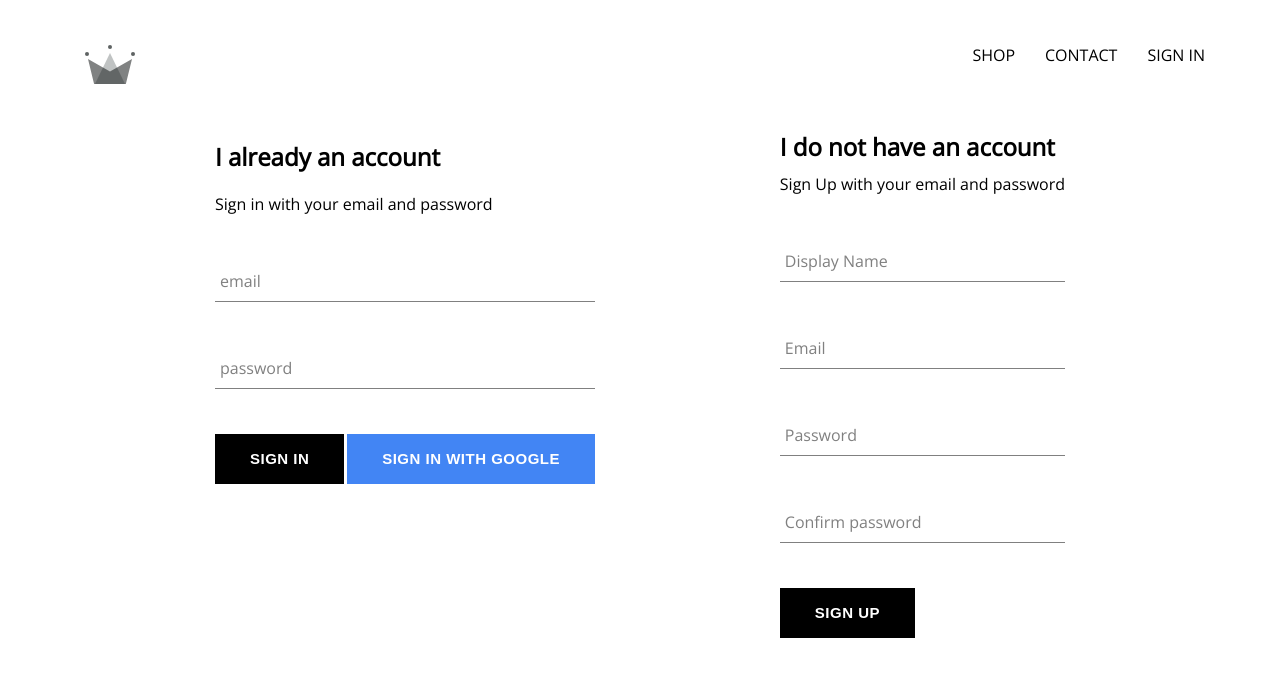
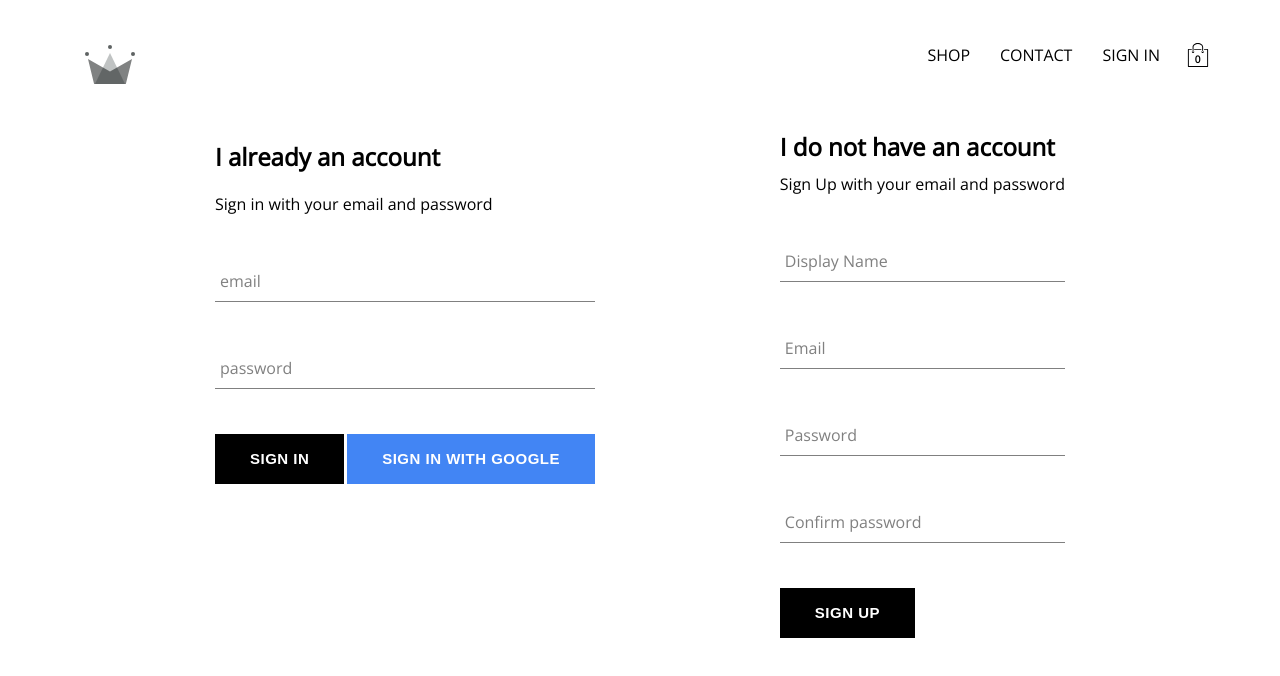
Before and after one commit to Morgan-Leblanc/Ecommerce_react_redux_graphql_appolo_firebase, a React (Create React App) app: page /signin in a window 1280 px wide. Shown: the top 676 px of the page. Built offline with nearby package versions, Linux system fonts and the light colour scheme; no server answers.

Commit message:
add carticon and cart dropdown components and cartreducer

```diff
--- a/src/App.js
+++ b/src/App.js
@@ -1,6 +1,6 @@
 import React, { useState, useEffect } from "react";
 import { useDispatch } from "react-redux";
-import { Switch, Route, BrowserRouter } from "react-router-dom";
+import { Switch, Route, BrowserRouter, Redirect } from "react-router-dom";
 import "./App.css";
 import Homepage from "./screens/homepage/homepage.component";
 import ShopPage from "./screens/shop/shop.component";
@@ -40,8 +40,14 @@
         <Header />
         <Switch>
           <Route exact path="/" component={Homepage} />
-          <Route exact path="/shop" component={ShopPage} />
-          <Route exact path="/signin" component={SignUpAndSignIn} />
+          <Route path="/shop" component={ShopPage} />
+          <Route
+            exact
+            path="/signin"
+            render={() =>
+              currentUser ? <Redirect to="/" /> : <SignUpAndSignIn />
+            }
+          />
         </Switch>
       </BrowserRouter>
     </div>
--- /dev/null
+++ b/src/components/cart-dropdown/cart-dropdown.component.js
@@ -0,0 +1,12 @@
+import React from 'react'
+import CustomButton from "../custom-button/custom-button.component"
+import "./cart-dropdown.styles.scss"
+
+export default function CartDropDown() {
+    return (
+        <div className="cart-dropdown">
+            <div className="cart-items"/>
+                <CustomButton>CHECKOUT</CustomButton>
+        </div>
+    )
+}
--- /dev/null
+++ b/src/components/cart-dropdown/cart-dropdown.styles.scss
@@ -0,0 +1,24 @@
+.cart-dropdown {
+    position: absolute;
+    width: 240px;
+    height: 340px;
+    display: flex;
+    flex-direction: column;
+    padding: 20px;
+    border: 1px solid black;
+    background-color: white;
+    top: 90px;
+    right: 40px;
+    z-index: 5;
+
+    .cart-items {
+      height: 240px;
+      display: flex;
+      flex-direction: column;
+      overflow: scroll;
+    }
+
+    button {
+      margin-top: auto;
+    }
+  }
--- /dev/null
+++ b/src/components/cart-icon/cart-icon.component.js
@@ -0,0 +1,17 @@
+import React from 'react'
+import { useSelector, useDispatch} from "react-redux"
+ import BagLogo from "../../assets/bagshop.svg"
+ import './cart-icon.styles.scss'
+
+export default function CartIcon() {
+    const hidden = useSelector((state) => state.cart.hidden);
+    const dispatch = useDispatch()
+    console.log(hidden);
+
+    return (
+        <div  onClick={() => dispatch({type:"TOOGLE_TO_HIDDEN", payload: hidden })} className="cart-icon">
+            <img className= "shopping-icon" src={BagLogo} alt="bagshop logo" />
+            <span className="item-count">0</span>
+        </div>
+    )
+}
--- /dev/null
+++ b/src/components/cart-icon/cart-icon.styles.scss
@@ -0,0 +1,21 @@
+.cart-icon {
+    width: 45px;
+    height: 45px;
+    position: relative;
+    display: flex;
+    align-items: center;
+    justify-content: center;
+    cursor: pointer;
+
+    .shopping-icon {
+      width: 24px;
+      height: 24px;
+    }
+
+    .item-count {
+      position: absolute;
+      font-size: 10px;
+      font-weight: bold;
+      bottom: 12px;
+    }
+  }
--- a/src/components/custom-button/custom-button.component.js
+++ b/src/components/custom-button/custom-button.component.js
@@ -7,13 +7,11 @@
   ...otherProps
 }) {
   return (
-    <div>
       <button
         className={`${isGoogleSignIn ? "google-sign-in" : ""} custom-button`}
         {...otherProps}
       >
         {children}
       </button>
-    </div>
   );
 }
--- a/src/components/header/header.component.js
+++ b/src/components/header/header.component.js
@@ -4,13 +4,16 @@
 import { Link } from "react-router-dom";
 import Logo from "../../assets/original.svg";
 import { auth } from "../../firebase/firebase.utils";
+import CartIcon from "../cart-icon/cart-icon.component";
+import CartDropDown from "../cart-dropdown/cart-dropdown.component";
+
 
 function Header() {
   const currentUser = useSelector((state) => state.user.currentUser);
+  const hidden = useSelector((state) => state.cart.hidden);
   const dispatch = useDispatch();
 
   console.log(currentUser);
-
 
   const UserStatus = () => {
     auth.signOut();
@@ -29,7 +32,7 @@
         <Link className="option" to="/contact">
           CONTACT
         </Link>
-        {currentUser? (
+        {currentUser ? (
           <div className="option" onClick={() => UserStatus()}>
             SIGN OUT
           </div>
@@ -38,7 +41,9 @@
             SIGN IN
           </Link>
         )}
+        <CartIcon />
       </div>
+       {hidden ? <CartDropDown /> : "" }
     </div>
   );
 }
--- /dev/null
+++ b/src/redux/cart/cart.reducer.js
@@ -0,0 +1,17 @@
+const INTIAL_STATE = {
+  hidden: false,
+};
+
+const cartReducer = (state = INTIAL_STATE, action) => {
+  switch (action.type) {
+    case "TOOGLE_TO_HIDDEN":
+      return {
+        ...state,
+        hidden: state.hidden = !action.payload,
+      };
+    default:
+      return state;
+  }
+};
+
+export default cartReducer
--- a/src/redux/root-reducer.js
+++ b/src/redux/root-reducer.js
@@ -1,6 +1,8 @@
 import { combineReducers } from "redux";
 import userReducer from "./users/user.reducer";
+import cartReducer from "./cart/cart.reducer"
 
 export default combineReducers({
   user: userReducer,
+  cart : cartReducer
 });
```
Also changed, not shown: src/assets/bagshop.svg (added).
